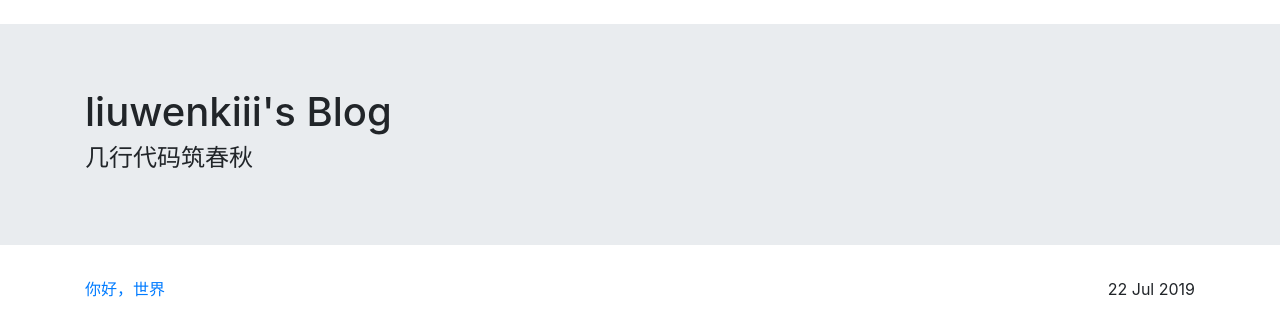
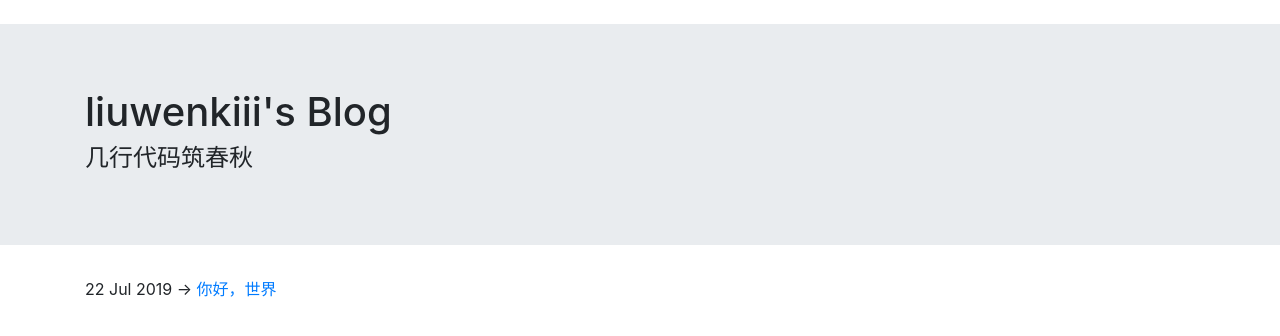
Before and after one commit to liuwenkiii/liuwenkiii.github.io, a Jekyll site: the page built from index.html, in a window 1280 px wide. Shown: the top 336 px of the page. Built offline with Jekyll 4.4.1, drawn with Linux system fonts in a browser that asks for light colours; nearby versions of some CDN libraries.

Commit message:
index layout changed

```diff
--- a/index.html
+++ b/index.html
@@ -14,8 +14,8 @@ title: liuwenkiii's Blog
     {% for post in site.posts %}
     <div class="row">
         <div class="col">
+            {{ post.date | date_to_string }} ->
             <a href="{{ site.baseurl }}{{ post.url }}">{{ post.title }}</a>
-            <div style="float: right">{{ post.date | date_to_string }}</div>
         </div>
     </div>
     {% endfor %}
```
